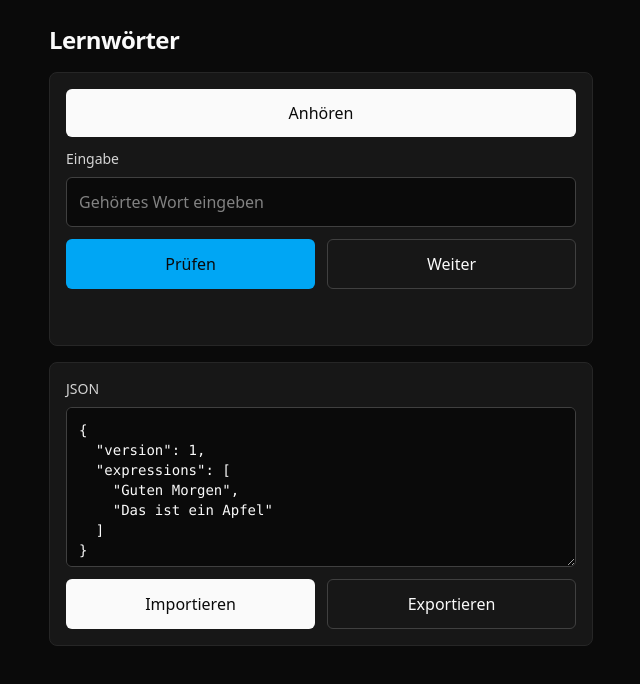
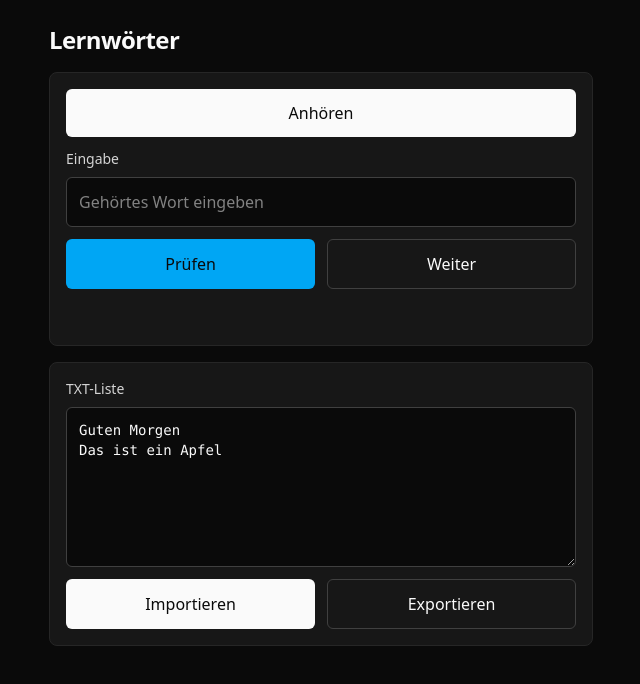
Before and after one commit to rudolphreti/Lernwoerter, a React (Vite) app: page / in a window 1280 px wide. Shown: the top 684 px of the page, without its empty margins (319-959 px from the left). Built offline with nearby package versions, Linux system fonts and the light colour scheme.

Commit message:
Switch expression import export to TXT

```diff
--- a/src/App.jsx
+++ b/src/App.jsx
@@ -1,6 +1,6 @@
 import { useMemo, useState } from 'react';
 import { evaluateAnswer } from './domain/dictation.js';
-import { createExportJson, parseExpressionsJson } from './domain/expressions.js';
+import { createExportText, parseExpressionsText } from './domain/expressions.js';
 import { uiText } from './i18n/uiText.js';
 import { playResultSound } from './sound/feedbackSound.js';
 import { speakExpression } from './speech/speech.js';
@@ -11,7 +11,7 @@ export default function App() {
   const [currentIndex, setCurrentIndex] = useState(0);
   const [answer, setAnswer] = useState('');
   const [feedback, setFeedback] = useState('');
-  const [jsonText, setJsonText] = useState(() => createExportJson(loadExpressions()));
+  const [textList, setTextList] = useState(() => createExportText(loadExpressions()));
 
   const currentExpression = useMemo(() => expressions[currentIndex] ?? '', [currentIndex, expressions]);
 
@@ -20,7 +20,7 @@ export default function App() {
     setCurrentIndex(0);
     setAnswer('');
     saveExpressions(nextExpressions);
-    setJsonText(createExportJson(nextExpressions));
+    setTextList(createExportText(nextExpressions));
   }
 
   function handleListen() {
@@ -41,7 +41,7 @@ export default function App() {
   }
 
   function handleImport() {
-    const parsed = parseExpressionsJson(jsonText);
+    const parsed = parseExpressionsText(textList);
     if (!parsed.ok) {
       setFeedback(parsed.message);
       playResultSound(false);
@@ -54,7 +54,7 @@ export default function App() {
   }
 
   function handleExport() {
-    setJsonText(createExportJson(expressions));
+    setTextList(createExportText(expressions));
     setFeedback(uiText.exportReady);
   }
 
@@ -100,12 +100,12 @@ export default function App() {
 
       <section className="flex flex-col gap-3 rounded-lg border border-neutral-800 bg-neutral-900 p-4">
         <label className="flex flex-col gap-2 text-sm text-neutral-300">
-          {uiText.jsonLabel}
+          {uiText.textListLabel}
           <textarea
-            aria-label={uiText.jsonLabel}
+            aria-label={uiText.textListLabel}
             className="min-h-40 rounded-md border border-neutral-700 bg-neutral-950 px-3 py-3 font-mono text-sm text-neutral-50 outline-none focus:border-neutral-300"
-            onChange={(event) => setJsonText(event.target.value)}
-            value={jsonText}
+            onChange={(event) => setTextList(event.target.value)}
+            value={textList}
           />
         </label>
         <div className="grid grid-cols-2 gap-3">
--- a/src/domain/expressions.js
+++ b/src/domain/expressions.js
@@ -1,6 +1,4 @@
-export const EXPRESSION_DOCUMENT_VERSION = 1;
-export const invalidJsonMessage = 'Das ist kein gültiges JSON.';
-export const invalidExpressionsMessage = 'Die JSON-Datei braucht eine Liste mit Texten.';
+export const emptyTextListMessage = 'Die TXT-Liste braucht mindestens ein Wort.';
 
 export function normalizeExpressions(expressions) {
   if (!Array.isArray(expressions) || expressions.some((expression) => typeof expression !== 'string')) {
@@ -11,28 +9,15 @@ export function normalizeExpressions(expressions) {
   return normalized.length > 0 ? normalized : null;
 }
 
-export function parseExpressionsJson(jsonText) {
-  let parsed;
-
-  try {
-    parsed = JSON.parse(jsonText);
-  } catch {
-    return { ok: false, message: invalidJsonMessage };
-  }
-
-  if (!parsed || parsed.version !== EXPRESSION_DOCUMENT_VERSION) {
-    return { ok: false, message: invalidExpressionsMessage };
-  }
-
-  const normalized = normalizeExpressions(parsed.expressions);
+export function parseExpressionsText(text) {
+  const normalized = normalizeExpressions(text.split(/\r?\n/));
   if (!normalized) {
-    return { ok: false, message: invalidExpressionsMessage };
+    return { ok: false, message: emptyTextListMessage };
   }
 
   return { ok: true, value: normalized };
 }
 
-export function createExportJson(expressions) {
-  const normalized = normalizeExpressions(expressions) ?? [];
-  return JSON.stringify({ version: EXPRESSION_DOCUMENT_VERSION, expressions: normalized }, null, 2);
+export function createExportText(expressions) {
+  return (normalizeExpressions(expressions) ?? []).join('\n');
 }
--- a/src/i18n/uiText.js
+++ b/src/i18n/uiText.js
@@ -5,7 +5,7 @@ export const uiText = {
   check: 'Prüfen',
   listen: 'Anhören',
   next: 'Weiter',
-  jsonLabel: 'JSON',
+  textListLabel: 'TXT-Liste',
   import: 'Importieren',
   export: 'Exportieren',
   correct: 'Richtig',
--- a/src/storage/expressionStorage.js
+++ b/src/storage/expressionStorage.js
@@ -1,7 +1,31 @@
-import { createExportJson, parseExpressionsJson } from '../domain/expressions.js';
+import { normalizeExpressions } from '../domain/expressions.js';
 
 export const expressionStorageKey = 'lernwoerter.expressions';
+export const expressionStorageVersion = 1;
 export const defaultExpressions = ['Guten Morgen', 'Das ist ein Apfel'];
+
+function parseStoredExpressions(storedValue) {
+  let parsed;
+
+  try {
+    parsed = JSON.parse(storedValue);
+  } catch {
+    return null;
+  }
+
+  if (!parsed || parsed.version !== expressionStorageVersion) {
+    return null;
+  }
+
+  return normalizeExpressions(parsed.expressions);
+}
+
+function createStorageDocument(expressions) {
+  return JSON.stringify({
+    version: expressionStorageVersion,
+    expressions: normalizeExpressions(expressions) ?? [],
+  });
+}
 
 export function loadExpressions(storage = globalThis.localStorage) {
   const storedValue = storage?.getItem(expressionStorageKey);
@@ -9,10 +33,9 @@ export function loadExpressions(storage = globalThis.localStorage) {
     return [...defaultExpressions];
   }
 
-  const parsed = parseExpressionsJson(storedValue);
-  return parsed.ok ? parsed.value : [...defaultExpressions];
+  return parseStoredExpressions(storedValue) ?? [...defaultExpressions];
 }
 
 export function saveExpressions(expressions, storage = globalThis.localStorage) {
-  storage?.setItem(expressionStorageKey, createExportJson(expressions));
+  storage?.setItem(expressionStorageKey, createStorageDocument(expressions));
 }
```
Also changed, not shown: 2 other files (tests, documents, lock files or other folders).
